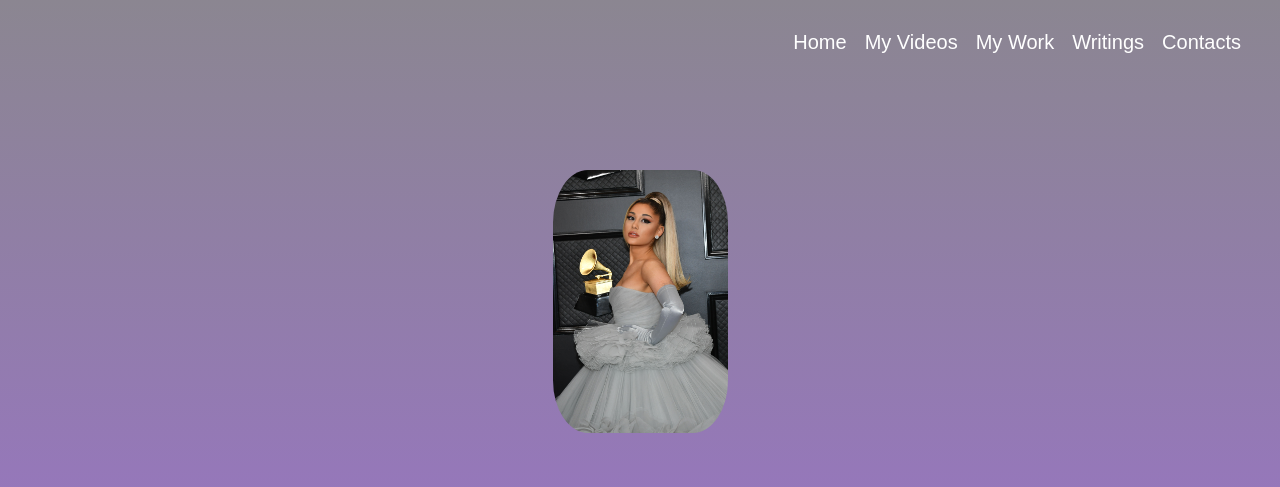
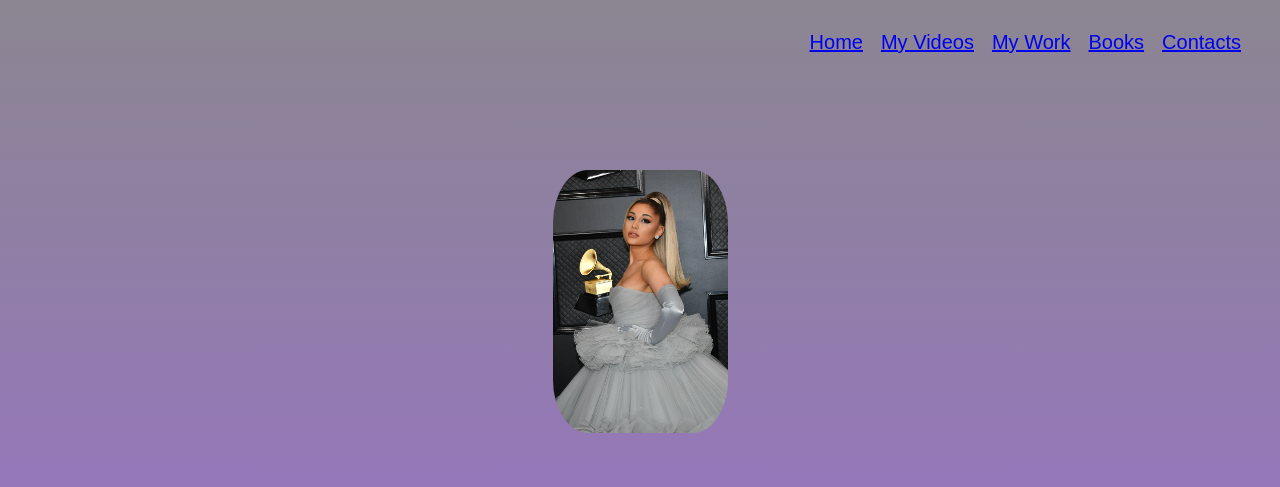
Before and after one commit to Ivaan-Redhu/Ariana-Grande, a plain HTML site: page index.html in a window 1280 px wide. Shown: the top 487 px of the page. Drawn offline with Linux system fonts and the light colour scheme; a web font is replaced by a local one.

Commit message:
Add files via upload

```diff
--- a/index.html
+++ b/index.html
@@ -13,11 +13,11 @@
 
 <body>
     <ul class="menu">
-        <li class="links">Home</li>
-        <li class="links">My Videos</li>
-        <li class="links">My Work</li>
-        <li class="links">Writings</li>
-        <li class="links">Contacts</li>
+        <li class="links"><a href="#Welcome">Home</a></li>
+        <li class="links"><a href="#Videos">My Videos</a></li>
+        <li class="links"><a href="#Work">My Work</a></li>
+        <li class="links"><a href="#Books">Books</a></li>
+        <li class="links"><a href="#Contacts">Contacts</a></li>
     </ul>
     <section id="Welcome" class="parallax-container">
         <div class="parallax-inner">
@@ -37,4 +37,27 @@
             Born in Boca Raton, Florida, Grande began her music career at age 15 in the 2008 Broadway musical 13. She rose to fame for her role as Cat Valentine in the Nickelodeon television series Victorious (2010–2013) and Sam & Cat (2013–2014). She subsequently signed with Republic Records in 2011 after label executives discovered YouTube videos of her covering songs. Her 1950s doo-wop-influenced pop and R&B debut album,[2] Yours Truly (2013), topped the US Billboard 200, while its lead single, "The Way", reached the top ten of the US Billboard Hot 100. Grande's voice and whistle register on the album drew immediate comparisons to those of Mariah Carey.
         </p>
     </section>
+    <section id="Videos">
+        <h1>Videos</h1>
+        <div class="line"></div>
+        <iframe width="1097" height="617" src="https://www.youtube.com/embed/hJzNWVkW83I" title="YouTube video player" frameborder="0" allow="accelerometer; autoplay; clipboard-write; encrypted-media; gyroscope; picture-in-picture" allowfullscreen></iframe>
+        <br>
+        <br>
+        <iframe width="1097" height="617" src="https://www.youtube.com/embed/HqgimznGHbA" title="YouTube video player" frameborder="0" allow="accelerometer; autoplay; clipboard-write; encrypted-media; gyroscope; picture-in-picture" allowfullscreen></iframe>
+        <br>
+        <br>
+        <iframe width="1097" height="617" src="https://www.youtube.com/embed/rXqh6AcIb-c" title="YouTube video player" frameborder="0" allow="accelerometer; autoplay; clipboard-write; encrypted-media; gyroscope; picture-in-picture" allowfullscreen></iframe>
+    </section>
+    <section id="Work">
+        <h1>My Work</h1>
+        <div class="line"></div>
+        <iframe width="1097" height="617" src="https://en.wikipedia.org/wiki/Category:Songs_written_by_Ariana_Grande"  allowfullscreen></iframe>
+        <br>
+        <br>
+    </section>
+    <section id="Books">
+        <h1>Books</h1>
+        <div class="line"></div>
+        <a class="articles" href="https://www.goodreads.com/book/show/28323907-ariana-grande-the-book-re-issue?from_search=true&from_srp=true&qid=7MydNoWysQ&rank=2" target="_blank">Ariana Grande The Book [Re-Issue]</a>
+    </section>
 </body></html>
--- a/style.css
+++ b/style.css
@@ -77,7 +77,7 @@ p {
     z-index: 10;
     list-style: none;
     font-family: sans-serif;
-    position: absolute;
+    position: fixed;
     top: 10px;
     right: 30px;
     cursor: pointer;
@@ -96,3 +96,10 @@ p {
 .links:hover{
     background-color: rebeccapurple;
 }
+html{
+    scroll-behavior: smooth;
+}
+a{
+    text text-decoration: none;
+}
+.articles:hover{color: rebeccapurple}
```
